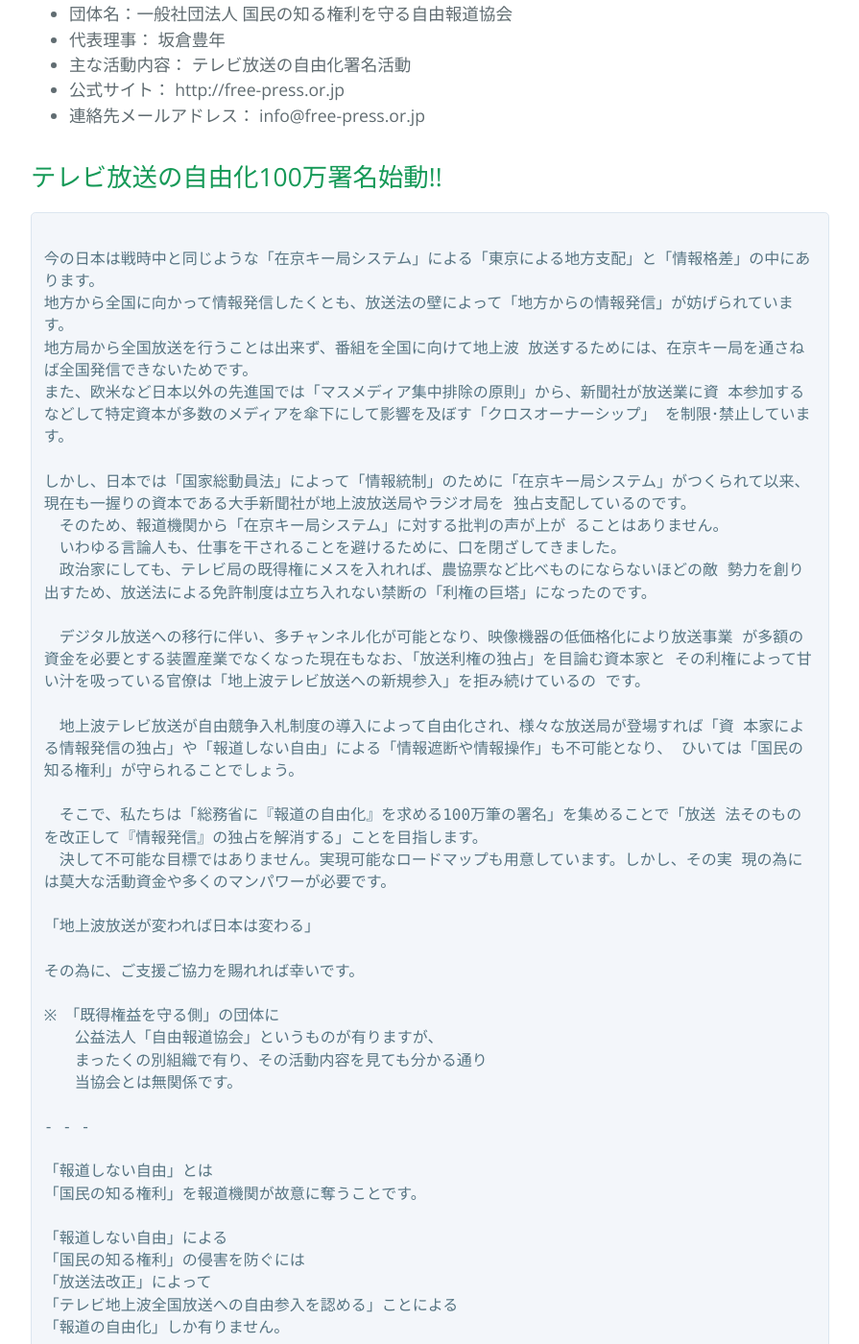
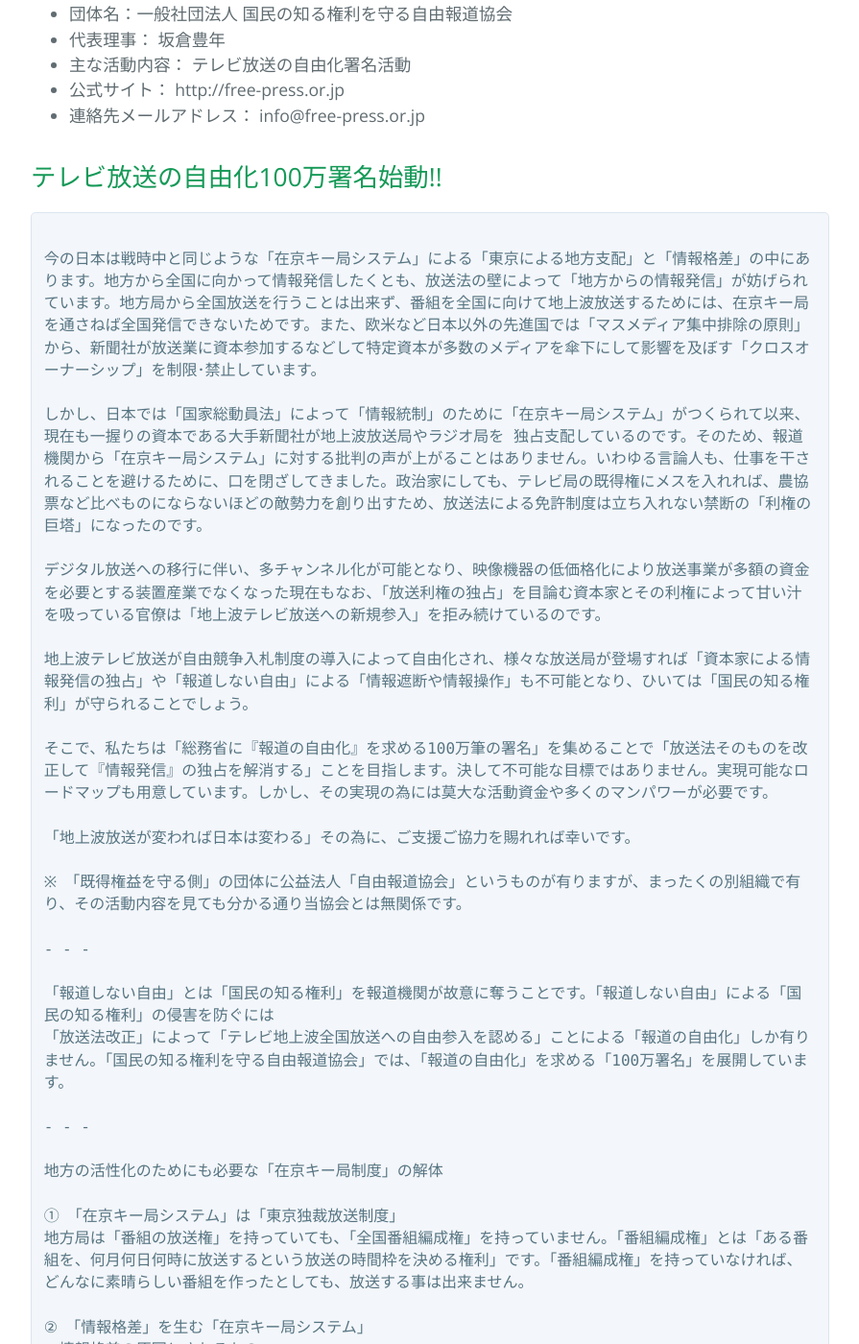
Before and after one commit to tejima/free-press, a Jekyll site: the page built from index.md, in a window 1280 px wide and 1400 px high, scrolled down 469 px. Shown: the whole window at 96% size, without its empty margins (192-1087 px from the left). Built offline with Jekyll 4.4.1, drawn with Linux system fonts in a browser that asks for light colours; our own code applies the rules of GitHub Pages for plain Markdown files; the list of posts is cut into pages by our own code; some of the changed text lies outside the part shown.

Commit message:
PRE 文章の整形

```diff
--- a/index.md
+++ b/index.md
@@ -12,58 +12,31 @@
 
 <pre>
 
-今の日本は戦時中と同じような「在京キー局システム」による「東京による地方支配」と「情報格差」の中にあります。
-地方から全国に向かって情報発信したくとも、放送法の壁によって「地方からの情報発信」が妨げられています。
-地方局から全国放送を行うことは出来ず、番組を全国に向けて地上波 放送するためには、在京キー局を通さねば全国発信できないためです。
-また、欧米など日本以外の先進国では「マスメディア集中排除の原則」から、新聞社が放送業に資 本参加するなどして特定資本が多数のメディアを傘下にして影響を及ぼす「クロスオーナーシップ」 を制限･禁止しています。
+今の日本は戦時中と同じような「在京キー局システム」による「東京による地方支配」と「情報格差」の中にあります。地方から全国に向かって情報発信したくとも、放送法の壁によって「地方からの情報発信」が妨げられています。地方局から全国放送を行うことは出来ず、番組を全国に向けて地上波放送するためには、在京キー局を通さねば全国発信できないためです。また、欧米など日本以外の先進国では「マスメディア集中排除の原則」から、新聞社が放送業に資本参加するなどして特定資本が多数のメディアを傘下にして影響を及ぼす「クロスオーナーシップ」を制限･禁止しています。
 
-しかし、日本では「国家総動員法」によって「情報統制」のために「在京キー局システム」がつくられて以来、現在も一握りの資本である大手新聞社が地上波放送局やラジオ局を 独占支配しているのです。
-　そのため、報道機関から「在京キー局システム」に対する批判の声が上が ることはありません。
-　いわゆる言論人も、仕事を干されることを避けるために、口を閉ざしてきました。
-　政治家にしても、テレビ局の既得権にメスを入れれば、農協票など比べものにならないほどの敵 勢力を創り出すため、放送法による免許制度は立ち入れない禁断の「利権の巨塔」になったのです。
+しかし、日本では「国家総動員法」によって「情報統制」のために「在京キー局システム」がつくられて以来、現在も一握りの資本である大手新聞社が地上波放送局やラジオ局を 独占支配しているのです。そのため、報道機関から「在京キー局システム」に対する批判の声が上がることはありません。いわゆる言論人も、仕事を干されることを避けるために、口を閉ざしてきました。政治家にしても、テレビ局の既得権にメスを入れれば、農協票など比べものにならないほどの敵勢力を創り出すため、放送法による免許制度は立ち入れない禁断の「利権の巨塔」になったのです。
 
-　デジタル放送への移行に伴い、多チャンネル化が可能となり、映像機器の低価格化により放送事業 が多額の資金を必要とする装置産業でなくなった現在もなお、「放送利権の独占」を目論む資本家と その利権によって甘い汁を吸っている官僚は「地上波テレビ放送への新規参入」を拒み続けているの です。
+デジタル放送への移行に伴い、多チャンネル化が可能となり、映像機器の低価格化により放送事業が多額の資金を必要とする装置産業でなくなった現在もなお、「放送利権の独占」を目論む資本家とその利権によって甘い汁を吸っている官僚は「地上波テレビ放送への新規参入」を拒み続けているのです。
 
-　地上波テレビ放送が自由競争入札制度の導入によって自由化され、様々な放送局が登場すれば「資 本家による情報発信の独占」や「報道しない自由」による「情報遮断や情報操作」も不可能となり、 ひいては「国民の知る権利」が守られることでしょう。
+地上波テレビ放送が自由競争入札制度の導入によって自由化され、様々な放送局が登場すれば「資本家による情報発信の独占」や「報道しない自由」による「情報遮断や情報操作」も不可能となり、ひいては「国民の知る権利」が守られることでしょう。
 
-　そこで、私たちは「総務省に『報道の自由化』を求める100万筆の署名」を集めることで「放送 法そのものを改正して『情報発信』の独占を解消する」ことを目指します。
-　決して不可能な目標ではありません。実現可能なロードマップも用意しています。しかし、その実 現の為には莫大な活動資金や多くのマンパワーが必要です。
+そこで、私たちは「総務省に『報道の自由化』を求める100万筆の署名」を集めることで「放送法そのものを改正して『情報発信』の独占を解消する」ことを目指します。決して不可能な目標ではありません。実現可能なロードマップも用意しています。しかし、その実現の為には莫大な活動資金や多くのマンパワーが必要です。
 
-「地上波放送が変われば日本は変わる」
+「地上波放送が変われば日本は変わる」その為に、ご支援ご協力を賜れれば幸いです。
 
-その為に、ご支援ご協力を賜れれば幸いです。
-
-※　「既得権益を守る側」の団体に
-　　公益法人「自由報道協会」というものが有りますが、
-　　まったくの別組織で有り、その活動内容を見ても分かる通り
-　　当協会とは無関係です。
+※　「既得権益を守る側」の団体に公益法人「自由報道協会」というものが有りますが、まったくの別組織で有り、その活動内容を見ても分かる通り当協会とは無関係です。
 
 - - -
 
-「報道しない自由」とは
-「国民の知る権利」を報道機関が故意に奪うことです。
-
-「報道しない自由」による
-「国民の知る権利」の侵害を防ぐには
-「放送法改正」によって
-「テレビ地上波全国放送への自由参入を認める」ことによる
-「報道の自由化」しか有りません。
-
-「国民の知る権利を守る自由報道協会」では、
-「報道の自由化」を求める「100万署名」を展開しています。
+「報道しない自由」とは「国民の知る権利」を報道機関が故意に奪うことです。「報道しない自由」による「国民の知る権利」の侵害を防ぐには
+「放送法改正」によって「テレビ地上波全国放送への自由参入を認める」ことによる「報道の自由化」しか有りません。「国民の知る権利を守る自由報道協会」では、「報道の自由化」を求める「100万署名」を展開しています。
 
 - - -
 
 地方の活性化のためにも必要な「在京キー局制度」の解体
 
 ①　「在京キー局システム」は「東京独裁放送制度」
-　　地方局は「番組の放送権」を持っていても、
-　「全国番組編成権」を持っていません。
-　「番組編成権」とは
-　「ある番組を、何月何日何時に放送するという
-　　放送の時間枠を決める権利」です。
-　「番組編成権」を持っていなければ、
-　どんなに素晴らしい番組を作ったとしても、放送する事は出来ません。
+地方局は「番組の放送権」を持っていても、「全国番組編成権」を持っていません。「番組編成権」とは「ある番組を、何月何日何時に放送するという放送の時間枠を決める権利」です。「番組編成権」を持っていなければ、どんなに素晴らしい番組を作ったとしても、放送する事は出来ません。
 
 ②　「情報格差」を生む「在京キー局システム」
 ・情報格差の原因とされるもの
@@ -71,17 +44,9 @@
 　２. 学歴，所得など待遇面で生じる貧富の格差によって
 　　情報端末･機器を入手ないし操作する機会の格差
 　３. 加齢や障害の有無など個人間の格差
-　「在京キー局システム」による「情報格差」が
-　問題となるのは、高齢であったり低所得であること等により、
-　電子デバイス( インターネット) を使いこなせない層です。
-　情報収集源が地上波テレビ放送やラジオ放送に限られるため、
-　東京発の片寄った情報による影響が大きく、
-　インターネットからも情報を得られる層との間の情報格差が生じています。
+　「在京キー局システム」による「情報格差」が問題となるのは、高齢であったり低所得であること等により、電子デバイス(インターネット) を使いこなせない層です。情報収集源が地上波テレビ放送やラジオ放送に限られるため、東京発の片寄った情報による影響が大きく、インターネットからも情報を得られる層との間の情報格差が生じています。
 
-・地方からの全国放送禁止が地方局の番組制作能力を制限している現状
-　「全国放送できない」ということは
-　「視聴者数が少ないためCM 価格が低く抑えられる」ということです。
-　CM 価格が低ければ、高品位な番組を制作するための予算をつくれません。
+・地方からの全国放送禁止が地方局の番組制作能力を制限している現状「全国放送できない」ということは「視聴者数が少ないためCM 価格が低く抑えられる」ということです。CM価格が低ければ、高品位な番組を制作するための予算をつくれません。
 
 ③　世界標準のネット配信に逆行する日本
 ・番組の無料ネット配信が世界の主流
@@ -172,45 +137,21 @@ http://snjpn.net/archives/25113
 -------------------------------------------
 「思考力の弱い子どもほど洗脳されやすい」
 
-受動的に聞かされ続ける「テレビ地上波」による
-「洗脳効果」の高さが現れている調査結果ですね。
+受動的に聞かされ続ける「テレビ地上波」による「洗脳効果」の高さが現れている調査結果ですね。
 
 http://www.honmotakeshi.com/archives/51725603.html
 
-知識や常識に乏しく、
-自ら情報検索をして事の正邪を判断する能力の低い
-小さい子どもに「信頼性が高い」･･･とされていることは。
-それだけ思考力の低い相手に対する浸透力・潜能力が
-強いと言うことです。
-
-しかし、
-森友から加計まで、
-一連の報道姿勢を見て「テレビの信頼性が高い」とは、
-どんな冗談でしょう･･･。
-
-「報道しない自由」を駆使する
-「独占的な情報発信利権者」から
-「報道の自由」を取り戻さねばなりません。
+知識や常識に乏しく、自ら情報検索をして事の正邪を判断する能力の低い小さい子どもに「信頼性が高い」･･･とされていることは。それだけ思考力の低い相手に対する浸透力・潜能力が強いと言うことです。しかし、森友から加計まで、一連の報道姿勢を見て「テレビの信頼性が高い」とは、どんな冗談でしょう･･･。「報道しない自由」を駆使する「独占的な情報発信利権者」から「報道の自由」を取り戻さねばなりません。
 
 - - -
 
-「国家総動員法」によって「情報統制」のために「在京キー 局システム」がつくられて以来、現在も一握りの資本である大手新聞社が地上波放送局やラジオ局を 独占支配しています。
-　そのため、報道機関から「在京キー局システム」に対する批判の声が上が ることはありません。
-　いわゆる言論人も、仕事を干されることを避けるために、口を閉ざしてきました。
-　政治家にしても、テレビ局の既得権にメスを入れれば、農協票など比べものにならないほどの敵 勢力を創り出すため、放送法による免許制度は立ち入れない禁断の「利権の巨塔」になったのです。
-　デジタル放送への移行に伴い、多チャンネル化が可能となり、映像機器の低価格化により放送事業 が多額の資金を必要とする装置産業でなくなった現在もなお、「放送利権の独占」を目論む資本家と その利権によって甘い汁を吸っている官僚は「地上波テレビ放送への新規参入」を拒み続けているの です。
+「国家総動員法」によって「情報統制」のために「在京キー 局システム」がつくられて以来、現在も一握りの資本である大手新聞社が地上波放送局やラジオ局を独占支配しています。そのため、報道機関から「在京キー局システム」に対する批判の声が上が ることはありません。いわゆる言論人も、仕事を干されることを避けるために、口を閉ざしてきました。政治家にしても、テレビ局の既得権にメスを入れれば、農協票など比べものにならないほどの敵 勢力を創り出すため、放送法による免許制度は立ち入れない禁断の「利権の巨塔」になったのです。デジタル放送への移行に伴い、多チャンネル化が可能となり、映像機器の低価格化により放送事業 が多額の資金を必要とする装置産業でなくなった現在もなお、「放送利権の独占」を目論む資本家と その利権によって甘い汁を吸っている官僚は「地上波テレビ放送への新規参入」を拒み続けているの です。
 
-　年間100億円もの税金がつぎ込まれる「記者クラブ」も、「在京キー局システム」と同じ「報道利権」です。
-　「記者クラブ」への入会を審査するのは各記者クラブですが、加盟社が1社でも反対すれば入会は認められない。
-　まさに、「テレビ地上波による全国放送」への新規参入が阻まれているのと同じ状況が、「記者クラブ」でも見られるのです。
+年間100億円もの税金がつぎ込まれる「記者クラブ」も、「在京キー局システム」と同じ「報道利権」です。「記者クラブ」への入会を審査するのは各記者クラブですが、加盟社が1社でも反対すれば入会は認められない。まさに、「テレビ地上波による全国放送」への新規参入が阻まれているのと同じ状況が、「記者クラブ」でも見られるのです。
 
-　地上波テレビ放送が自由競争入札制度の導入によって自由化され、様々な放送局が登場すれば「資本家による情報発信の独占」や「報道しない自由」による「情報遮断や情報操作」も不可能となり、 ひいては「国民の知る権利」が守られる
-･･･と期待されます。
+地上波テレビ放送が自由競争入札制度の導入によって自由化され、様々な放送局が登場すれば「資本家による情報発信の独占」や「報道しない自由」による「情報遮断や情報操作」も不可能となり、ひいては「国民の知る権利」が守られると期待されます。
 
-同様に、
-「国民の税金によって運営されている記者クラブ」への参加も自由に認められるべきでは無いでしょうか？
-
-
+同様に、「国民の税金によって運営されている記者クラブ」への参加も自由に認められるべきでは無いでしょうか？
 </pre>
 
 ## 署名方法
```
